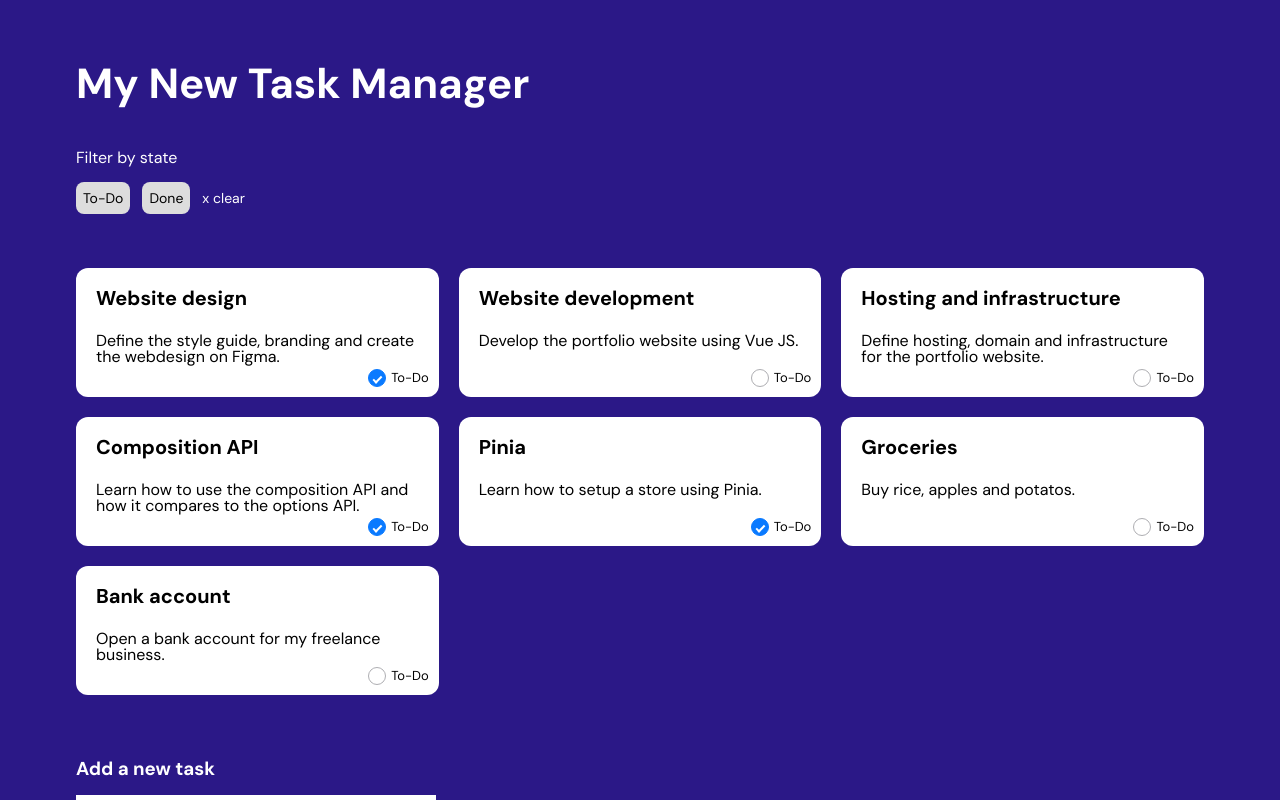
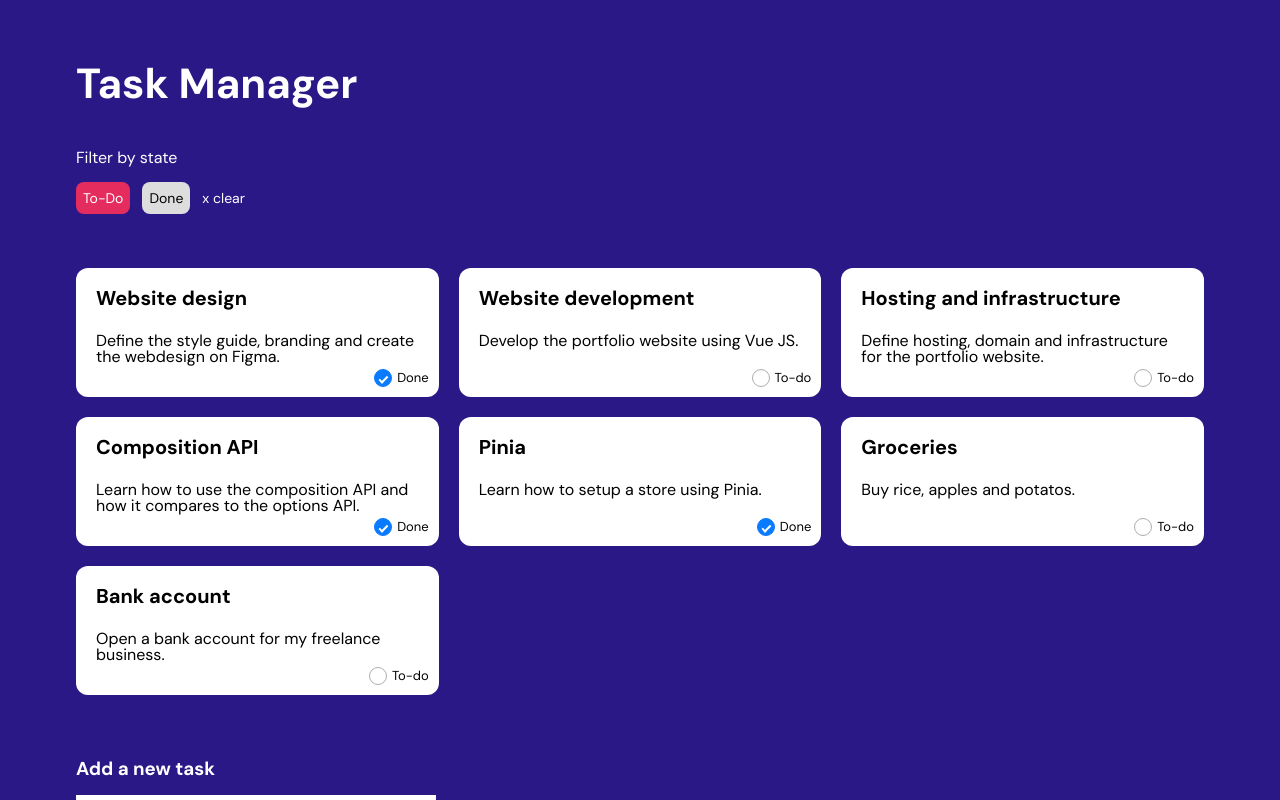
Before and after one commit to Czar22Ke/modern-Task-manager, a Vue app: page / in a window 1280 px wide. Both pictures are taken after a click on the element "To-Do". Shown: the top 800 px of the page. Built offline with nearby package versions, Linux system fonts and the light colour scheme.

Commit message:
Update: [Filter now working, ID added for filtering done/todo]

```diff
--- a/src/App.vue
+++ b/src/App.vue
@@ -1,53 +1,65 @@
 <script setup>
-import { reactive } from "vue";
+import { ref, reactive } from "vue";
+import Task from "./components/Task.vue";
+import Filter from "./components/Filter.vue";
 
-const appName = "My new task manager";
+const appName = "Task manager";
 
-const tasks = reactive([
+let tasks = reactive([
   {
     name: "Website design",
     description:
       "Define the style guide, branding and create the webdesign on Figma.",
     completed: true,
+    id: 1,
   },
   {
     name: "Website development",
     description: "Develop the portfolio website using Vue JS.",
     completed: false,
+    id: 2,
   },
   {
     name: "Hosting and infrastructure",
     description:
       "Define hosting, domain and infrastructure for the portfolio website.",
     completed: false,
+    id: 3,
   },
   {
     name: "Composition API",
     description:
       "Learn how to use the composition API and how it compares to the options API.",
     completed: true,
+    id: 4,
   },
   {
     name: "Pinia",
     description: "Learn how to setup a store using Pinia.",
     completed: true,
+    id: 5,
   },
   {
     name: "Groceries",
     description: "Buy rice, apples and potatos.",
     completed: false,
+    id: 6,
   },
   {
     name: "Bank account",
     description: "Open a bank account for my freelance business.",
     completed: false,
+    id: 7,
   },
 ]);
 
 let newTask = { completed: false };
 
+let filterBy = ref("");
+
 function addtask() {
   if (newTask.name && newTask.description) {
+    newTask.id = Math.max(...tasks.map((task) => task.id)) + 1;
     tasks.push(newTask);
     newTask = { completed: false };
 
@@ -55,6 +67,19 @@ function addtask() {
   } else {
     alert("Nigga Please enter a MuthaFukin' task");
   }
+}
+
+function toggleEvent(id) {
+  tasks.forEach((task) => {
+    if (task.id === id) {
+      task.completed = !task.completed;
+    }
+  });
+  console.log("clicked", id);
+}
+
+function setFilter(value) {
+  filterBy.value = value;
 }
 </script>
 
@@ -68,26 +93,15 @@ function addtask() {
       </div>
     </div>
 
-    <div class="filters">
-      <div>
-        <p>Filter by state</p>
-        <div class="badges">
-          <div class="badge">To-Do</div>
-          <div class="badge">Done</div>
-          <span class="clear"> x clear </span>
-        </div>
-      </div>
-    </div>
+    <Filter :filterBy="filterBy" @setFilter="setFilter" />
 
     <div class="tasks">
-      <div v-for="(task, index) in tasks" :key="index" class="task">
-        <h3>{{ task.name }}</h3>
-        <p>{{ task.description }}</p>
-        <div class="task-check">
-          <input type="checkbox" :checked="task.completed" />
-          <label> To-Do </label>
-        </div>
-      </div>
+      <Task
+        @toggleEvent="toggleEvent"
+        v-for="(task, index) in tasks"
+        :task="task"
+        :key="index"
+      />
     </div>
 
     <div class="add-task">
@@ -134,37 +148,6 @@ function addtask() {
   }
 }
 
-.filters {
-  display: flex;
-  flex-direction: column;
-  margin: 40px 0;
-
-  p {
-    font-size: 16px;
-    font-weight: 400;
-    line-height: 21px;
-    letter-spacing: 0em;
-    text-align: left;
-  }
-
-  .badges {
-    display: flex;
-    flex-wrap: wrap;
-    gap: 12px;
-    margin: 14px 0;
-    align-items: center;
-  }
-
-  .clear {
-    font-size: 14px;
-    font-weight: 400;
-    line-height: 16px;
-    letter-spacing: 0em;
-    text-align: left;
-    cursor: pointer;
-  }
-}
-
 .tasks {
   display: grid;
   grid-template-columns: repeat(3, 1fr);
@@ -172,80 +155,6 @@ function addtask() {
 
   @media (max-width: 768px) {
     grid-template-columns: repeat(1, 1fr);
-  }
-}
-
-.task {
-  display: flex;
-  flex-direction: column;
-  background-color: var(--white-color);
-  color: var(--black-color);
-  padding: 20px;
-  border-radius: 12px;
-  position: relative;
-
-  h3 {
-    font-size: 20px;
-    font-weight: 700;
-    line-height: 21px;
-    letter-spacing: 0em;
-    text-align: left;
-  }
-
-  p {
-    margin-top: 24px;
-    margin-bottom: 12px;
-    font-size: 16px;
-    font-weight: 400;
-    line-height: 16px;
-    letter-spacing: 0em;
-    text-align: left;
-  }
-
-  .task-check {
-    display: flex;
-    align-items: center;
-    justify-content: center;
-    position: absolute;
-    bottom: 10px;
-    right: 10px;
-
-    label {
-      font-size: 13px;
-      font-weight: 400;
-      line-height: 16px;
-      letter-spacing: 0em;
-      text-align: left;
-      margin-left: 5px;
-      cursor: pointer;
-    }
-
-    input {
-      display: flex;
-      justify-content: center;
-      align-items: center;
-      width: 18px;
-      height: 18px;
-      border-radius: 100%;
-      border: 0.77px solid #aeaeb2;
-      appearance: none;
-      cursor: pointer;
-
-      &:checked {
-        background-color: #0a7aff;
-        border-color: #0a7aff;
-
-        &::before {
-          content: "";
-          display: block;
-          width: 4.5px;
-          height: 9px;
-          border: solid white;
-          border-width: 0 2px 2px 0;
-          transform: rotate(45deg);
-        }
-      }
-    }
   }
 }
 
--- a/src/assets/main.css
+++ b/src/assets/main.css
@@ -53,22 +53,3 @@ body {
   width: 14px;
   height: 14px;
 }
-
-.badge {
-  padding: 8px 7px;
-  background-color: var(--gray-color);
-  color: var(--black-color);
-  font-size: 14px;
-  font-weight: 400;
-  line-height: 16px;
-  letter-spacing: 0em;
-  text-align: left;
-  border-radius: 8px;
-  cursor: pointer;
-  user-select: none;
-}
-
-.badge.selected {
-    background-color: #E42C5F;
-    color: var(--white-color);
-}
--- /dev/null
+++ b/src/components/Filter.vue
@@ -0,0 +1,79 @@
+<script setup>
+const props = defineProps(["filterBy"]);
+</script>
+
+<template>
+  <div class="filters">
+    <div>
+      <p>Filter by state</p>
+      <div class="badges">
+        <div
+          class="badge"
+          :class="{ selected: filterBy === 'todo' }"
+          @click="$emit('setFilter', 'todo')"
+        >
+          To-Do
+        </div>
+        <div
+          class="badge"
+          :class="{ selected: filterBy === 'done' }"
+          @click="$emit('setFilter', 'done')"
+        >
+          Done
+        </div>
+        <span v-if="filterBy" class="clear"> x clear </span>
+      </div>
+    </div>
+  </div>
+</template>
+
+<style lang="scss" scoped>
+.filters {
+  display: flex;
+  flex-direction: column;
+  margin: 40px 0;
+
+  p {
+    font-size: 16px;
+    font-weight: 400;
+    line-height: 21px;
+    letter-spacing: 0em;
+    text-align: left;
+  }
+
+  .badges {
+    display: flex;
+    flex-wrap: wrap;
+    gap: 12px;
+    margin: 14px 0;
+    align-items: center;
+    .badge {
+      padding: 8px 7px;
+      background-color: var(--gray-color);
+      color: var(--black-color);
+      font-size: 14px;
+      font-weight: 400;
+      line-height: 16px;
+      letter-spacing: 0em;
+      text-align: left;
+      border-radius: 8px;
+      cursor: pointer;
+      user-select: none;
+
+      &.selected {
+        background-color: #e42c5f;
+        color: var(--white-color);
+      }
+    }
+  }
+
+  .clear {
+    font-size: 14px;
+    font-weight: 400;
+    line-height: 16px;
+    letter-spacing: 0em;
+    text-align: left;
+    cursor: pointer;
+  }
+}
+</style>
--- /dev/null
+++ b/src/components/Task.vue
@@ -0,0 +1,97 @@
+<script setup>
+const props = defineProps(["task"]);
+</script>
+
+<template>
+  <div class="task">
+    <h3>{{ task.name }}</h3>
+    <p>{{ task.description }}</p>
+    <div class="task-check">
+      <input
+        type="checkbox"
+        :checked="task.completed"
+        @click="$emit('toggleEvent', task.id)"
+      />
+      <label>{{ task.completed ? "Done" : "To-do" }}</label>
+    </div>
+  </div>
+</template>
+
+<style lang="scss" scoped>
+h1 {
+  color: red !important;
+}
+.task {
+  display: flex;
+  flex-direction: column;
+  background-color: var(--white-color);
+  color: var(--black-color);
+  padding: 20px;
+  border-radius: 12px;
+  position: relative;
+
+  h3 {
+    font-size: 20px;
+    font-weight: 700;
+    line-height: 21px;
+    letter-spacing: 0em;
+    text-align: left;
+  }
+
+  p {
+    margin-top: 24px;
+    margin-bottom: 12px;
+    font-size: 16px;
+    font-weight: 400;
+    line-height: 16px;
+    letter-spacing: 0em;
+    text-align: left;
+  }
+
+  .task-check {
+    display: flex;
+    align-items: center;
+    justify-content: center;
+    position: absolute;
+    bottom: 10px;
+    right: 10px;
+
+    label {
+      font-size: 13px;
+      font-weight: 400;
+      line-height: 16px;
+      letter-spacing: 0em;
+      text-align: left;
+      margin-left: 5px;
+      cursor: pointer;
+    }
+
+    input {
+      display: flex;
+      justify-content: center;
+      align-items: center;
+      width: 18px;
+      height: 18px;
+      border-radius: 100%;
+      border: 0.77px solid #aeaeb2;
+      appearance: none;
+      cursor: pointer;
+
+      &:checked {
+        background-color: #0a7aff;
+        border-color: #0a7aff;
+
+        &::before {
+          content: "";
+          display: block;
+          width: 4.5px;
+          height: 9px;
+          border: solid white;
+          border-width: 0 2px 2px 0;
+          transform: rotate(45deg);
+        }
+      }
+    }
+  }
+}
+</style>
```
Also changed, not shown: 1 other file (tests, documents, lock files or other folders).
